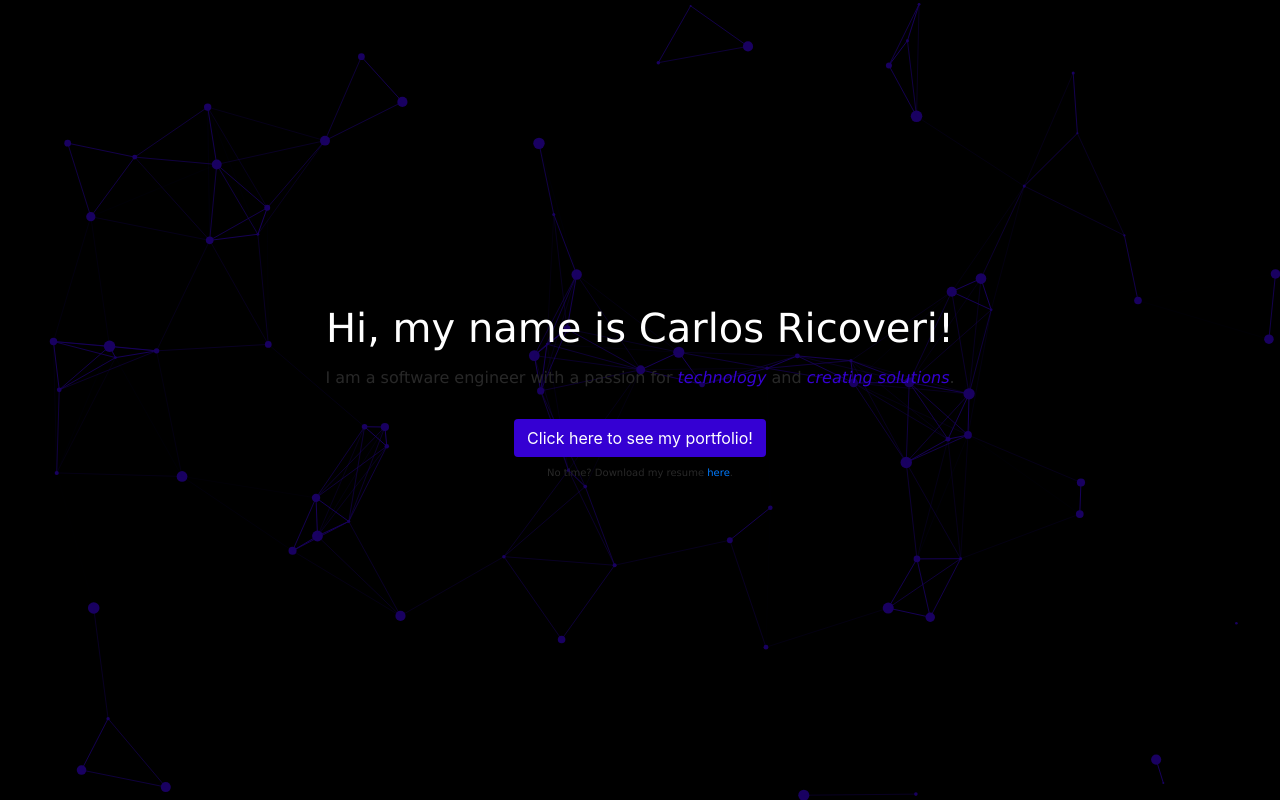
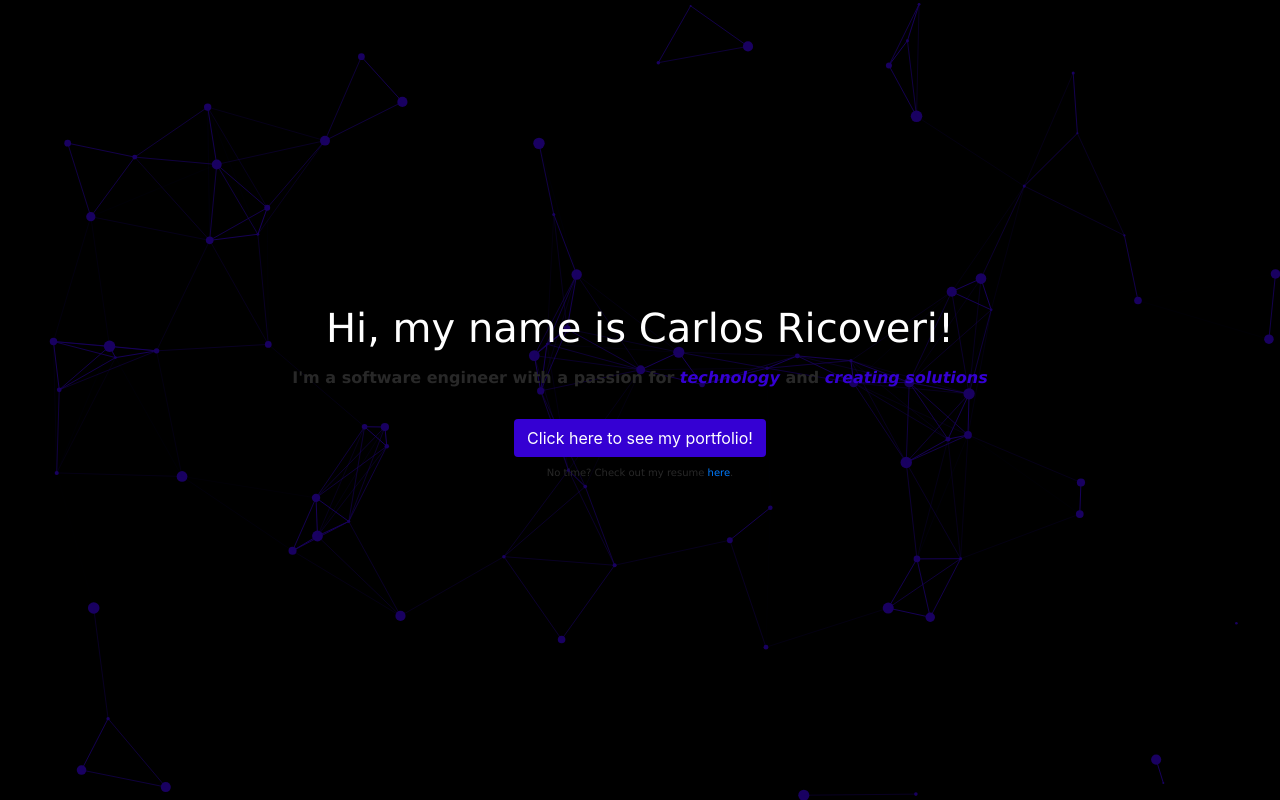
Before and after one commit to carlosricov/Personal-Portfolio, a Flask app: page / in a window 1280 px wide. Run offline with Flask 2, Linux system fonts and the light colour scheme; some libraries are stand-ins or nearby versions.

Commit message:
Fixes CSS issues on small viewports

```diff
--- a/app/static/css/landing_style.css
+++ b/app/static/css/landing_style.css
@@ -19,10 +19,13 @@ body {
     color: #282828;
     font-family: Verdana, Geneva, Tahoma, sans-serif;
     text-shadow: #282828;
+    white-space: normal;
 }
 
 .word1 {
     color: #3500d3;
+    font-size: 1rem;
+    white-space: normal;
 }
 
 .text1 {
@@ -53,6 +56,6 @@ body {
     top: 0;
     left: 0;
     width: 100%;
-    height: 100%;
+    height: 100vh;
     z-index: -1;
 }
--- a/app/templates/index.html
+++ b/app/templates/index.html
@@ -16,16 +16,18 @@
         <div class="container-fluid d-flex align-items-center" style="height: 100%;">
             <div class="container-fluid">
                 <div class="row" data-aos="zoom-in" data-aos-duration="1000" data-aos-easing="linear">
-                    <h1 class="col d-flex justify-content-center title">Hi, my name is Carlos Ricoveri!</h1>
+                    <h1 class="container-fluid d-none d-md-flex justify-content-center title">Hi, my name is Carlos Ricoveri!</h1>
+                    <h1 class="container-fluid d-md-none d-flex justify-content-center title">Carlos Ricoveri</h1>
                 </div>
                 <div class="row pt-2" data-aos="zoom-in" data-aos-duration="1200" data-aos-easing="linear" data-aos-delay="1000">
-                    <h6 class="col d-flex justify-content-center subtitle">I am a software engineer with a passion for&nbsp;<em class="word1">technology</em>&nbsp;and&nbsp;<em class="word1">creating solutions</em>.</h6>
+                    <h6 class="container-fluid font-weight-bold d-none d-md-flex justify-content-center subtitle">I'm a software engineer with a passion for&nbsp;<em class="word1">technology</em>&nbsp;and&nbsp;<em class="word1">creating solutions</em></h6>
+                    <h6 class="container-fluid font-weight-bold d-md-none d-inline text-center subtitle pb-2">I'm passionate for&nbsp;<em class="word1">technology</em>&nbsp;and&nbsp;<em class="word1">creating solutions</em></h6>
                 </div>
                 <div class="row pt-4 d-flex justify-content-center" data-aos="zoom-in" data-aos-duration="2000" data-aos-easing="linear" data-aos-delay="2800">
                     <a class="btn btn-large bg-niceBlue" href="/portfolio">Click here to see my portfolio!</a>
                 </div>
                 <div class="row pt-2" data-aos="zoom-in" data-aos-duration="2500" data-aos-easing="linear" data-aos-delay="3000">
-                    <p class="col subtitle text1 d-flex justify-content-center">No time? Download my resume&nbsp;<a href="../static/files/CarlosERicoveri_Resume.pdf">here</a>.</p>
+                    <p class="col subtitle text1 d-flex justify-content-center">No time? Check out my resume&nbsp;<a href="../static/files/CarlosERicoveri_Resume.pdf">here</a>.</p>
                 </div>
             </div>
         </div>
```
Also changed, not shown: app/static/css/portfolio.css (+7 -2 lines), app/templates/portfolio.html (+5 -7 lines).
